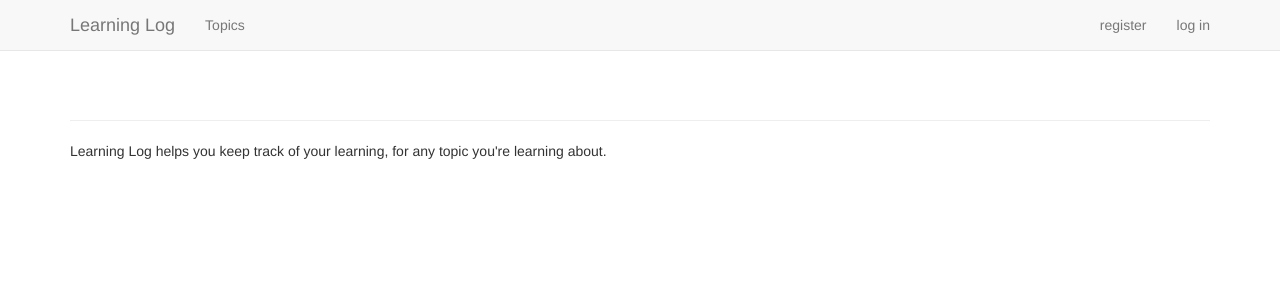
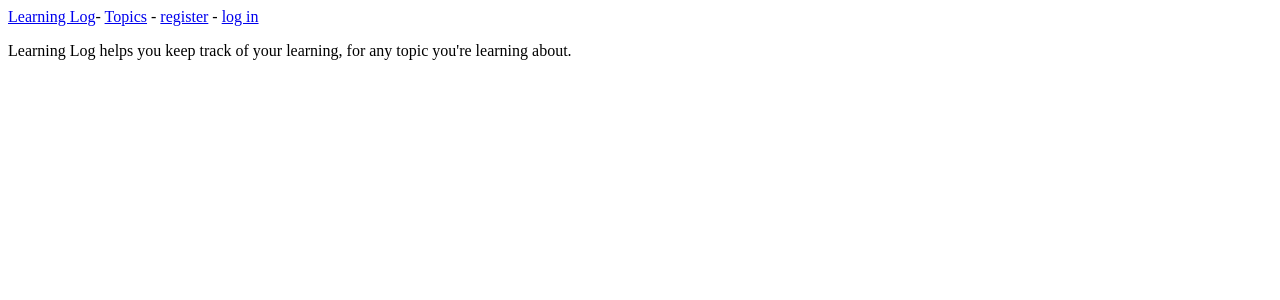
Before and after one commit to GeHaha/Web_LearningDiary, a Django app: page / in a window 1280 px wide. Shown: the top 300 px of the page. Run offline with Django 3.2, Linux system fonts and the light colour scheme; parts of the project's set-up code (start-up, migrations or seed data) failed here and were passed over; some libraries are stand-ins or nearby versions.

Commit message:
2018/7/8 最终版

```diff
--- a/learning_log/learning_logs/templates/learning_logs/base.html
+++ b/learning_log/learning_logs/templates/learning_logs/base.html
@@ -1,63 +1,13 @@
-{% load bootstrap3 %}
-<!DOCTYPE html>
-<html lang="en">
-  <head>
-	<meta charset="utf-8">
-	<meta http-equiv="X-UA-Compatible" content="IE=edge">
-	<meta name="viewport" content="width"=device-width, initial-scale=1">
+<p>
+  <a href="{% url 'learning_logs:index' %}">Learning Log</a>-
+  <a href="{% url 'learning_logs:topics' %}">Topics</a> -
+  {% if user.is_authenticated %}
+    Hello, {{user.username }}.
+	<a href="{% url 'users:logout' %}">log out</a>
+  {% else %}
+	<a href="{% url 'users:register' %}">register</a> -
+    <a href="{% url 'users:login' %}">log in</a>
+  {% endif %}
 
-	<title>Learning Log</title>
-    {% bootstrap_css %}
-	{% bootstrap_javascript %}
-  </head>
-
-
-  <body>
-
-	<!-- Static navbar -->
-	<nav class="navbar navbar-default navbar-static-top">
-	  <div class="container">
-
-		  <div class="navbar-header">
-		    <button type="button" class="navbar-toggle collapsed"
-				data-toggle="collapse" data-target="#navbar"
-				aria-expanded="false" aria-controls="navbar">
-			</button>
-
-			<a class="navbar-brand" href="{% url 'learning_logs:index' %}">
-				Learning Log</a>
-		  </div>
-
-		  <div id="navbar" class="navbar-collapse collapse">
-			<ul class="nav navbar-nav">
-			  <li><a href="{% url 'learning_logs:topics' %}">Topics</a></li>
-			</ul>
-
-			<ul class="nav navbar-nav navbar-right">
-			  {% if user.is_authenticated %}
-				<li><a>Hello, {{ user.username }}.</a></li>
-				<li><a href="{% url 'users:logout' %}">log out</a></li>
-			  {% else %}
-				<li><a href="{% url 'users:register' %}">register</a></li>
-				<li><a href="{% url 'users:login' %}">log in</a></li>
-
-
-			  {% endif %}
-			</ul>
-		  </div><!--/.nav-collapse -->
-
-      </div>
-	</nav>
-
-
-	<div class="container">
-      <div class="page-header">
-		{% block header %}{% endblock header %}
-	  </div>
-	  <div>
-	    {% block content %}{% endblock content %}
-	  </div>
-
-    </div> <!-- /container -->
-  </body>
-</html>
+</p>
+{% block content %}{% endblock content %}
```
Also changed, not shown: learning_log/learning_log/settings.py (+0 -7 lines), learning_log/db.sqlite3, 4 other files.
